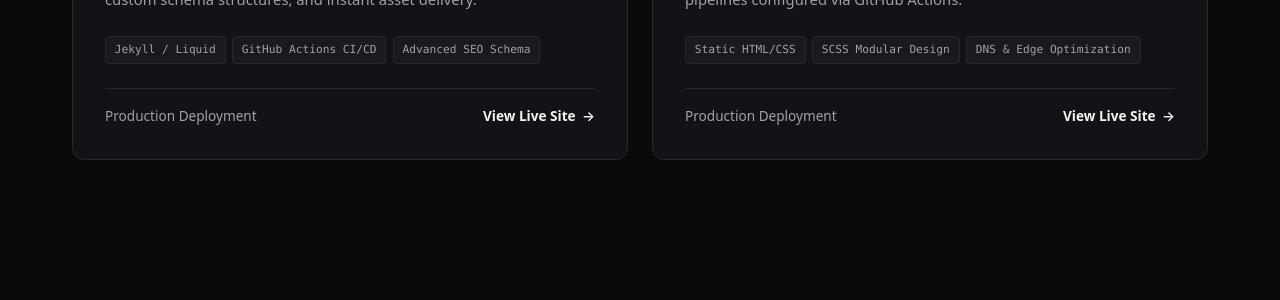
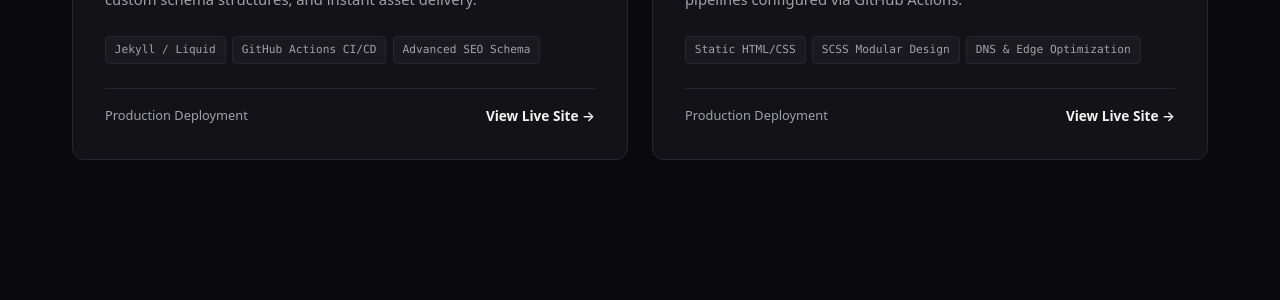
Before and after one commit to Khisal786/SwiftWebSync, a Jekyll site: the page built from work/index.html, in a window 1280 px wide and 900 px high, scrolled down 999 px. Shown: the part 154-454 px from the top of the window. Built offline with Jekyll 4.4.1, drawn with Linux system fonts in a browser that asks for light colours.

Commit message:
Add files via upload

```diff
--- a/work/index.html
+++ b/work/index.html
@@ -38,7 +38,7 @@ description: "Explore our production-grade deployments, high-performance static
           </div>
         </div>
         <div class="portfolio-action-bar">
-          <span style="font-size: 0.85rem; color: #a1a1aa;">Core Architecture Pattern for Restaurant Outbound Sales</span>
+          <span class="action-note">Core Architecture Pattern for Restaurant Outbound Sales</span>
           <a href="{{ '/services/' | relative_url }}" class="portfolio-link-arrow">
             Explore Service Model &rarr;
           </a>
@@ -61,9 +61,9 @@ description: "Explore our production-grade deployments, high-performance static
           </div>
         </div>
         <div class="portfolio-action-bar">
-          <span style="font-size: 0.85rem; color: #a1a1aa;">Production Deployment</span>
+          <span class="action-note">Production Deployment</span>
           <a href="https://megasolutionsuae.com" target="_blank" rel="noopener noreferrer" class="portfolio-link-arrow">
-            View Live Site <span class="portfolio-link-arrow">&rarr;</span>
+            View Live Site &rarr;
           </a>
         </div>
       </div>
@@ -84,9 +84,9 @@ description: "Explore our production-grade deployments, high-performance static
           </div>
         </div>
         <div class="portfolio-action-bar">
-          <span style="font-size: 0.85rem; color: #a1a1aa;">Production Deployment</span>
+          <span class="action-note">Production Deployment</span>
           <a href="https://sgriee.com" target="_blank" rel="noopener noreferrer" class="portfolio-link-arrow">
-            View Live Site <span class="portfolio-link-arrow">&rarr;</span>
+            View Live Site &rarr;
           </a>
         </div>
       </div>
```
